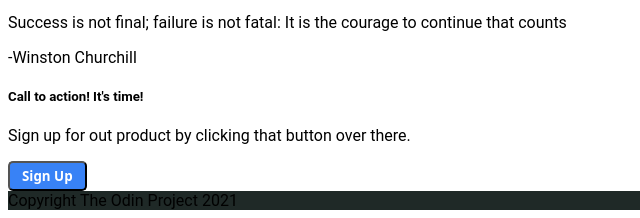
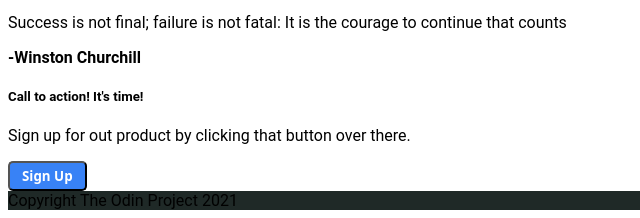
Before and after one commit to mwambajoakim/landing_page, a plain HTML site: page index.html in a window 1280 px wide. Shown: the part 531-749 px from the top of the page, 0-640 px from the left. Drawn offline with Linux system fonts and the light colour scheme.

Commit message:
Add class author for quote

```diff
--- a/index.html
+++ b/index.html
@@ -48,7 +48,7 @@
 
             <div class="quote">
                 <p>Success is not final; failure is not fatal: It is the courage to continue that counts</p>
-                <p>-Winston Churchill</p>
+                <p class="author"><strong>-Winston Churchill</strong></p>
             </div>
 
             <h5>Call to action! It's time!</h5>
```
